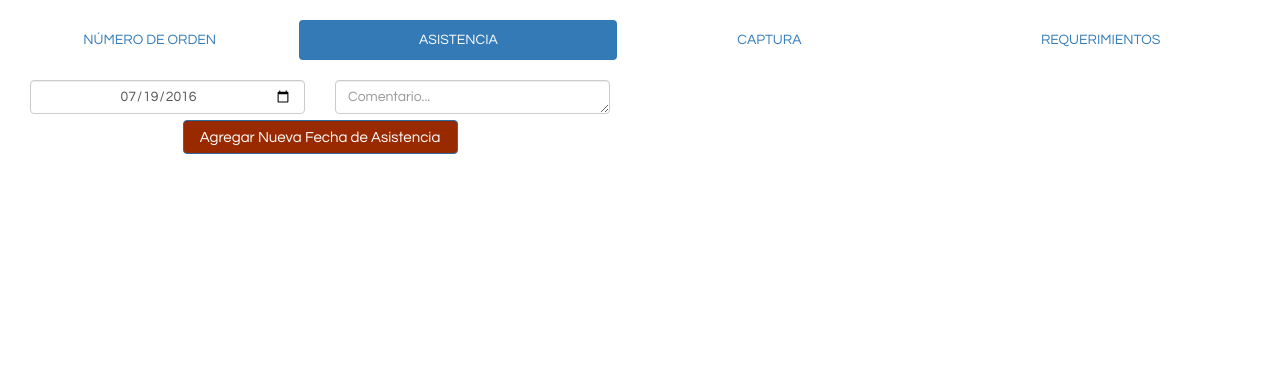
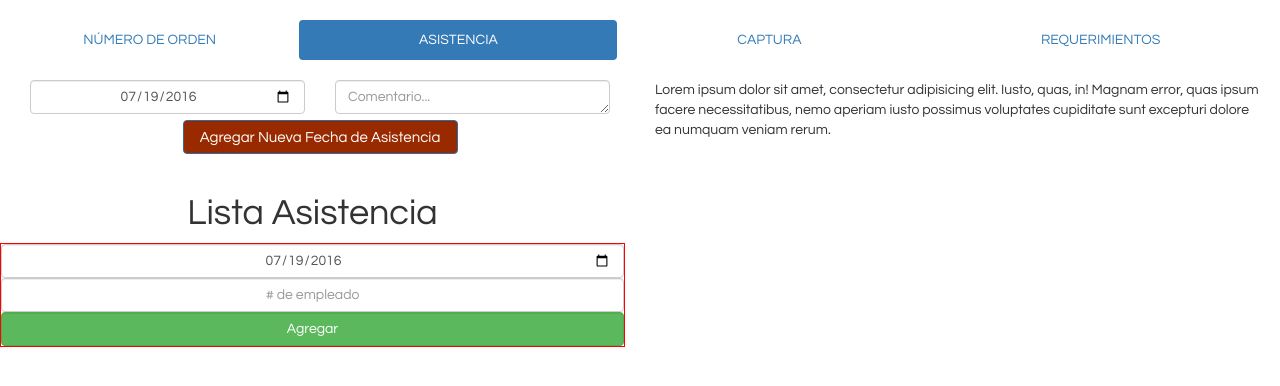
Before and after one commit to danieldec/SIMA, a PHP site: page /php/produccion/index.php in a window 1280 px wide. Shown: the part 93-479 px from the top of the page. Run offline with PHP 8.4, Linux system fonts and the light colour scheme; the visitor is signed in with stand-in values (Sample User, id 1); tables that the repository leaves empty or names only in its code hold one stand-in row (values such as "Sample post").

```diff
--- a/www/css/produccion.css
+++ b/www/css/produccion.css
@@ -30,3 +30,9 @@ caption{
   background-color: #992a00;
   font-size: 15px;
 }
+#mensajeFechAsis{
+  border: 1px solid rgb(210, 219, 26);
+}
+div>a+strong{
+  font-size: 18px;
+}
--- a/www/js/produccion.js
+++ b/www/js/produccion.js
@@ -8,6 +8,9 @@ $(document).on('ready',function() {
   var inpParcial=$('#inpParcial');
   var inpFechIni=$('#inpFechIni');
   var inpFechFin=$('#inpFechFin');
+  var formListAsis=$('#formListAsis');
+  var cadNumParte;
+  formListAsis.css('border','1px solid red')
   var parNumParte;
   inpParcial.attr('disabled','');
   inpNumParte.focus();
@@ -44,6 +47,7 @@ $(document).on('ready',function() {
     //   }
     // }
     if (e.type=="keyup"&&e.which!=219) {
+      cadNumParte=$(this).val().toUpperCase();
       var palabraC=$(this).val();
       //console.log(palabraC);
       if (palabraC.length>0) {
@@ -197,11 +201,52 @@ $(document).on('ready',function() {
   };
   //función del $.post Asistencia
   function postAsistencia(data,status) {
-    if (data=!"Exito") {
-
+    var divBtnFechAsis=$('#divBtnFecha');
+    var hermanosDiv=divBtnFechAsis.siblings().size();
+    console.log(data);
+    if (hermanosDiv==4) {
+        regresaMensaje(data,divBtnFechAsis);
+    }
+    if (hermanosDiv==5) {
+      var idDiv=divBtnFechAsis.siblings('div:last-child').attr('id');
+      if (idDiv=="divME"||idDiv=="divMERR") {
+        $('#divME').remove()
+        $('#divMERR').remove()
+      }
+      regresaMensaje(data,divBtnFechAsis);
     }
   };
+  //función que nos permite aventar un mensaje de alerta si existe o no la fecha registrada
+  function regresaMensaje(data,objeto) {
+    var divMensajeExito="<div class='alert alert-success col-md-12 text-center' id='divME'></div>";
+    var divMensajeError="<div class='alert alert-danger col-md-12 text-center' id='divMERR'></div>";
+    var mensajeExito='<a href="#" class="close" data-dismiss="alert"; aria-label="close">&times;</a><strong>'+data+' Fecha Registrada</strong>';
+    var mensajeError='<a href="#" class="close" data-dismiss="alert" aria-label="close">&times;</a><strong>'+"Ya existe esta fecha registrada"+'</strong>';
+    divBtnFechAsis=objeto;
+    if (data!=="Exito") {
+      //console.log(divBtnFechAsis.siblings().size());
+      return divBtnFechAsis.after(divMensajeError).siblings('div:last-child').html(mensajeError);
+    }else{
+      console.log(data);
+      console.log(divBtnFechAsis.siblings().size());
+      $('#txtAreCom').val('')
+      return divBtnFechAsis.after(divMensajeExito).siblings('div:last-child').append(mensajeExito);
+    }
+  }//fin de la función regresaMensaje
+  formListAsis.on('submit',listaEmpleados);
+  function listaEmpleados(e) {
+    e.preventDefault();
+    var inpFeAsis=$('#inpFeAsis').val();
+    var inpNumEmp=$('#inpNumEmp').val();
+    console.log(inpFeAsis + " " + inpNumEmp);
+    $.post('asistencia.php',{pInpFeAsis:inpFeAsis,pInpNumEmp:inpNumEmp},postLista)
+    function postLista(data,status) {
+      console.log("datos: "+data+"respuesta: "+status);
+      $('#divMosLista').html(data);
+    }
+  }
 });//fin del ready
+
 //función click de la lista de los número de parte #listaNumParte
 function set_item(item) {
   // change input value
--- a/www/php/produccion/asistencia.php
+++ b/www/php/produccion/asistencia.php
@@ -11,9 +11,61 @@
       $resultado=$conexion->query($consulta);
       if (!$resultado) {
         echo "Error Num(".$conexion->errno.")".$conexion->error;
-        return;
+        exit();
       }
       echo "Exito";
+      $conexion->close();
+      exit();
+    }
+    if (isset($_POST['pInpFeAsis'])&&isset($_POST['pInpNumEmp'])) {
+      $error="";
+      $inpFeAsis=$_POST['pInpFeAsis'];
+      $inpNumEmp=$_POST['pInpNumEmp'];
+      $consulta = "select * from detalle_asistencia where detalle_asistencia.asistencia_fecha='$inpFeAsis' AND detalle_asistencia.empleados_idempleados ='$inpNumEmp'";
+      $resultado=$conexion->query($consulta);
+      if ($resultado->num_rows<1) {
+        $consulta="insert into detalle_asistencia (iddetalle_asistencia, asistencia_fecha, empleados_idempleados) values('','$inpFeAsis','$inpNumEmp')";
+        $resultado=$conexion->query($consulta);
+        if (!$resultado) {
+          //verificamos el tipo de error que nos arroja al momento de insertar un empleado
+          $error= "Error:(".$conexion->errno.")".$conexion->error;
+          //si el número de error es igual a 1452 quiere decir que no existe el número de empleado en la base de datos o es incorrecto el número de empleado que ingreso
+          if ($conexion->errno==1452) {
+            $error="Número de empleado No Existe";
+            echo $error;
+          }else{
+            echo $error;
+          }
+          exit();
+        }
+        $consulta = "select * from detalle_asistencia as det_Asis where det_Asis.asistencia_fecha='$inpFeAsis' and det_Asis.empleados_idempleados='$inpNumEmp'";
+        $resultado=$conexion->query($consulta);
+        if (!$resultado) {
+          echo "Error:(".$conexion->errno.")".$conexion->error;
+          exit();
+        }
+
+      }else{
+        $fila=$resultado->fetch_array();
+        $consulta="select concat_ws(' ',e.nombre,e.apellidos) as Nombre, e.idempleados from empleados as e where e.idempleados='$inpNumEmp'";
+        $resultado=$conexion->query($consulta);
+        if (!$resultado) {
+          echo "Error: (".$conexion->errno.") $conexion->error";
+          exit();
+        }
+         $fila=$resultado->fetch_array();
+         echo $fila['idempleados']." ". $fila['Nombre'];
+        while ($fila=$resultado->fetch_array()) {
+          echo "YA INGRESASTE EL NUM DE EMPLEADO: ".$fila['idempleados']." ".$fila['idempleados']." ".$fila['Nombre'];
+        }
+      }
+
     }
   }
+  function asignarEmpleados(){
+    echo "<p>Lorem ipsum dolor sit amet, consectetur adipisicing elit. Iusto, quas, in! Magnam error, quas ipsum facere necessitatibus, nemo aperiam iusto possimus voluptates cupiditate sunt excepturi dolore ea numquam veniam rerum.</p>";
+  }
+  function agregarListaEmpleados(){
+
+  }
 ?>
--- a/www/php/produccion/index.php
+++ b/www/php/produccion/index.php
@@ -20,6 +20,7 @@
   <?php
     include '../nav.php';
     include '../conexion/conexion.php';
+    include 'asistencia.php';
    ?>
    <!--consulta php para el número de orden-->
    <?php
@@ -147,15 +148,26 @@
                   <div class="col-md-6">
                     <textarea class="form-control" rows="1" id="txtAreCom" placeholder="Comentario..."></textarea>
                   </div><br><br>
-                  <div class="col-md-6 col-md-offset-3">
+                  <div class="col-md-6 col-md-offset-3" id="divBtnFecha">
                     <button type="button" id="btnAsistencia"class="button btn-primary form-control" name="btnAsistencia">Agregar Nueva Fecha de Asistencia</button>
                   </div>
-                  <div id="mensajeFechAsis">
-
-                  </div>
+                </div>
+                <div class="col-md-6" id="divMosLista">
+                  <?php asignarEmpleados()?>
                 </div>
               </div>
+            </div><br>
+            <div class="row">
+              <div class="col-md-6">
+                <h1 class="text-center">Lista Asistencia</h1>
+                <form class="" id="formListAsis"action="#" method="post">
+                <input type="date" class="form-control" name="inpFeAsis" id="inpFeAsis" required value="<?echo$dia?>">
+                <input type="text" class="form-control" name="inpNumEmp" id="inpNumEmp" required value="" placeholder="# de empleado">
+                <input type="submit" class="form-control btn-success" name="inpBtnLista" id="inpBtnLista" value="Agregar"/>
+              </form>
+              </div>
             </div>
+            <!-- Aquí termina el row -->
           </div>
           <!--Aquí termina el tab de asistencia| -->
           <!--Aquí empieza el tab de captura-->
```
